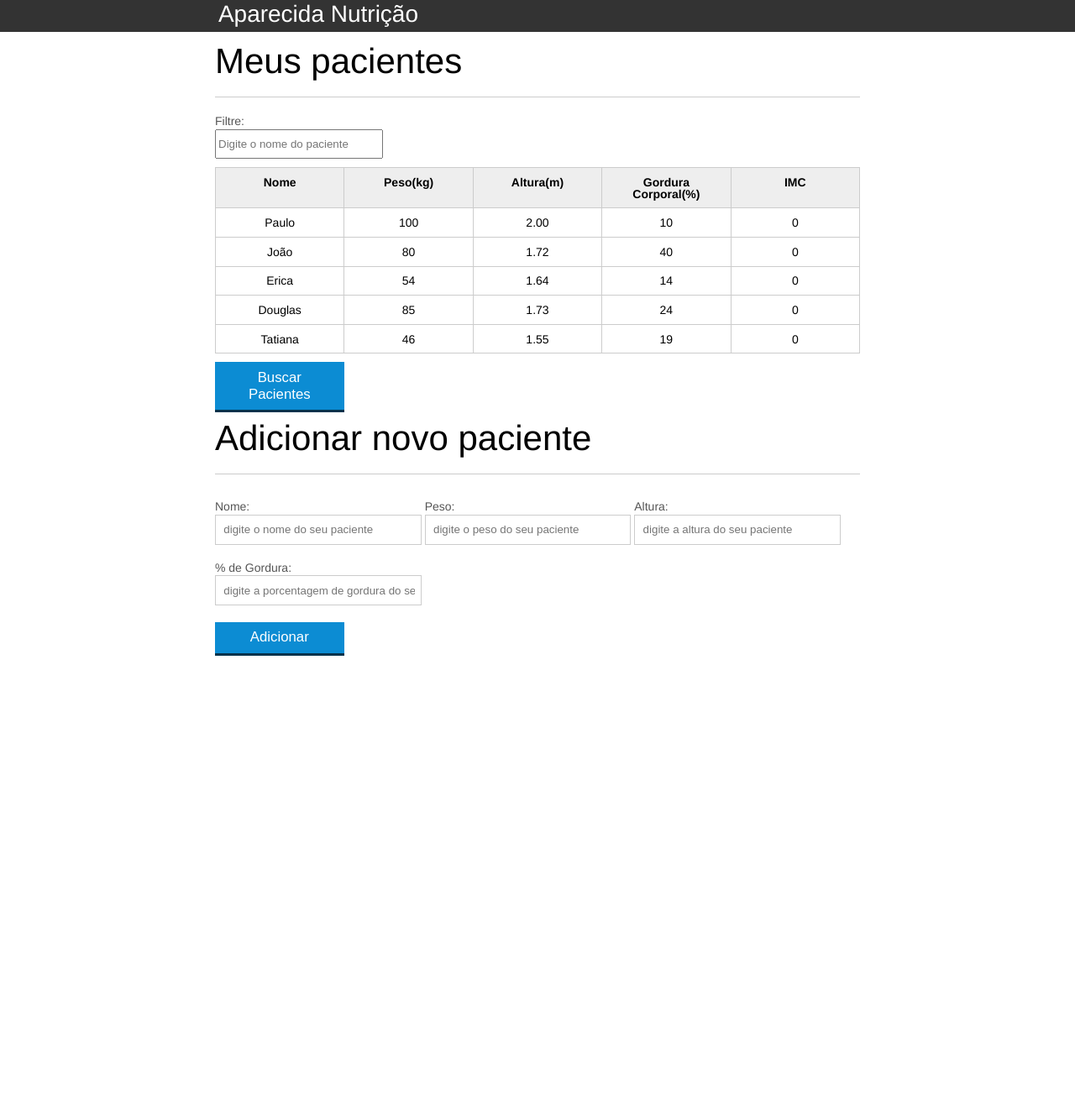
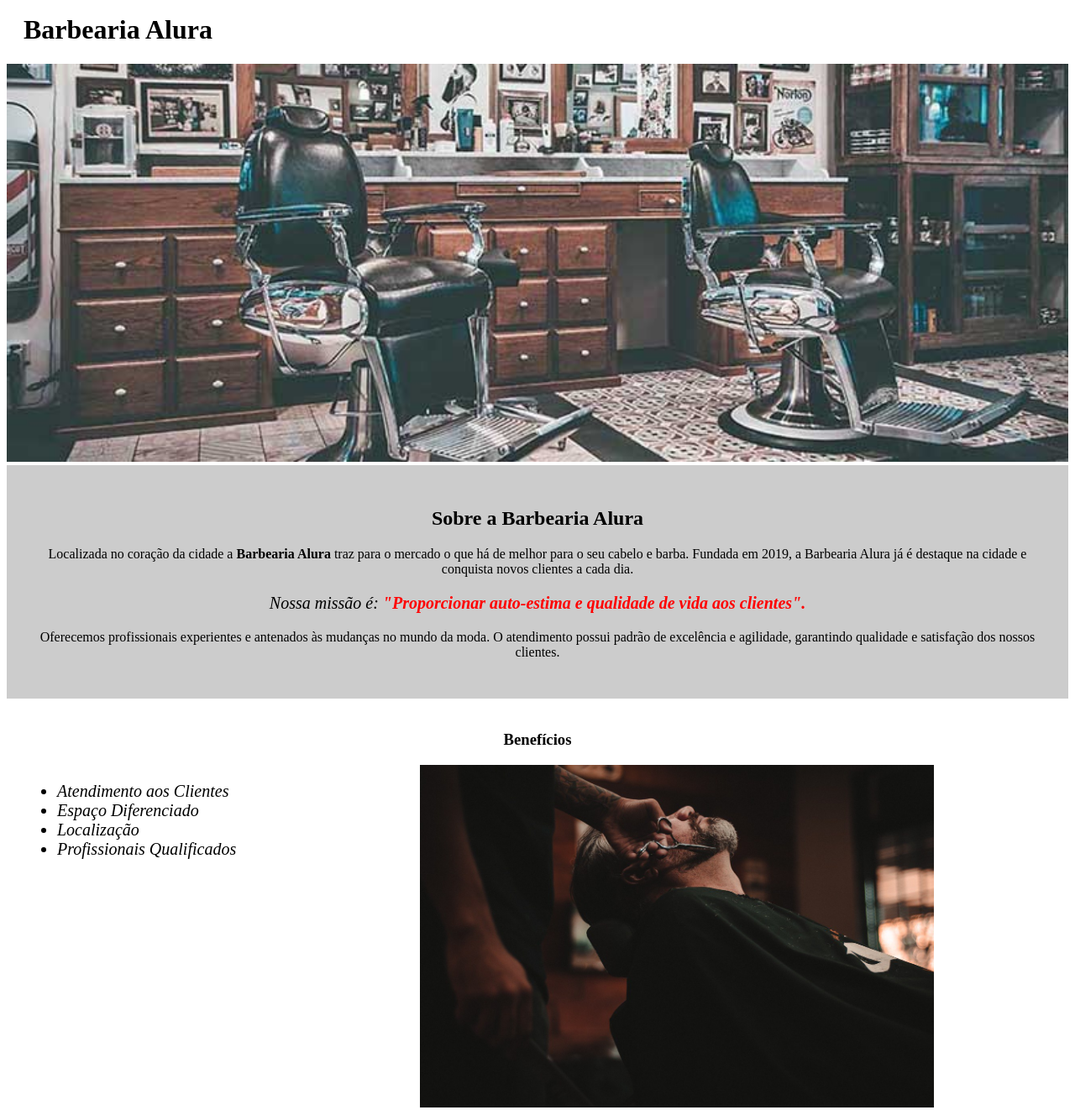
Before and after one commit to paty-feital/alura_project, a plain HTML site: page index.html in a window 1280 px wide. Shown: the part 4-1326 px from the top of the page at 84% size. Before the commit the page ends 800 px from the top, so only its background shows below. Drawn offline with Linux system fonts and the light colour scheme; files that its build step writes are made by us from their sources.

Commit message:
Add files via upload

```diff
--- a/index.html
+++ b/index.html
@@ -1,122 +1,39 @@
 <!DOCTYPE html>
+
 <html lang="pt-br">
 	<head>
-		<meta charset="UTF-8">
-		<title>Aparecida Nutrição</title>
-		<link rel="icon" href="favicon.ico" type="image/x-icon">
-		<link rel="stylesheet" type="text/css" href="css/reset.css">
-		<link rel="stylesheet" type="text/css" href="css/index.css">
+		<meta charset="utf-8">
+		<title>Barbearia Alura</title>
+		<link rel="stylesheet" href="style.css">
 
 	</head>
+
 	<body>
+		<header>
+			<h1 class="tituloPrincipal">Barbearia Alura</h1>
+		</header>
+		<img id="banner"; src="banner.jpg">
+		<div class="principal">
+			<h2 class="tituloCentralizado">Sobre a Barbearia Alura</h2>
 
-		<header>
-			<div class="container">
-				<h1 class="titulo">Aparecida Nutrição</h1>
-			</div>
-		</header>
-		<main>
-			<section class="container">
-				<h2>Meus pacientes</h2>
-				<label for="filtrar-tabela">Filtre:</label>
-				<input type="text" name="filtro" id="filtrar-tabela"
-						placeholder="Digite o nome do paciente">
-				<table>
-					<thead>
-						<tr>
-							<th>Nome</th>
-							<th>Peso(kg)</th>
-							<th>Altura(m)</th>
-							<th>Gordura Corporal(%)</th>
-							<th>IMC</th>
-						</tr>
-					</thead>
-					<tbody id="tabela-pacientes">
-						<tr class="paciente" id="primeiroPaciente">
-							<td class="info-nome">Paulo</td>
-							<td class="info-peso">100</td>
-							<td class="info-altura">2.00</td>
-							<td class="info-gordura">10</td>
-							<td class="info-imc">0</td>
-						</tr>
+			<p style="">Localizada no coração da cidade a <strong>Barbearia Alura</strong> traz para o mercado o que há de melhor para o seu cabelo e barba. Fundada em 2019, a Barbearia Alura já é destaque na cidade e conquista novos clientes a cada dia.</p>
 
-						<tr class="paciente" >
-							<td class="info-nome">João</td>
-							<td class="info-peso">80</td>
-							<td class="info-altura">1.72</td>
-							<td class="info-gordura">40</td>
-							<td class="info-imc">0</td>
-						</tr>
+			<p id="missao"><em>Nossa missão é: <strong>"Proporcionar auto-estima e qualidade de vida aos clientes".</strong></em></p>
 
-						<tr class="paciente" >
-							<td class="info-nome">Erica</td>
-							<td class="info-peso">54</td>
-							<td class="info-altura">1.64</td>
-							<td class="info-gordura">14</td>
-							<td class="info-imc">0</td>
-						</tr>
+			<p style="">Oferecemos profissionais experientes e antenados às mudanças no mundo da moda. O atendimento possui padrão de excelência e agilidade, garantindo qualidade e satisfação dos nossos clientes.</p>
+		</div>
 
-						<tr class="paciente">
-							<td class="info-nome">Douglas</td>
-							<td class="info-peso">85</td>
-							<td class="info-altura">1.73</td>
-							<td class="info-gordura">24</td>
-							<td class="info-imc">0</td>
-						</tr>
-						<tr class="paciente" >
-							<td class="info-nome">Tatiana</td>
-							<td class="info-peso">46</td>
-							<td class="info-altura">1.55</td>
-							<td class="info-gordura">19</td>
-							<td class="info-imc">0</td>
-						</tr>
-					</tbody>
-				</table>
-				<span id="erro-ajax" class="invisivel">Erro ao buscar os pacientes</span>
-				<button id="buscar-pacientes" class="botao bto-principal">Buscar Pacientes</button>
+		<div class="beneficios">
+			<h3 class="tituloCentralizado">Benefícios</h3>
+			<ul>
+				<li class="itens">Atendimento aos Clientes</li>
+				<li class="itens">Espaço Diferenciado</li>
+				<li class="itens">Localização</li>
+				<li class="itens">Profissionais Qualificados</li>
+			</ul>
 
-			</section>
-		</main>
+			<img src="beneficios.jpg" class="imagemBeneficios">
+		</div>
 
-		<!-- ... -->
-		<section class="container">
-		    <h2 id="titulo-form">Adicionar novo paciente</h2>
-			<ul id="mensagens-erro"></ul>
-		    <form id="form-adiciona">
-		        <div class="grupo">
-		            <label for="nome">Nome:</label>
-		            <input id="nome" name="nome" type="text" placeholder="digite o nome do seu paciente" class="campo">
-		        </div>
-		        <div class="grupo">
-		            <label for="peso">Peso:</label>
-		            <input id="peso" name="peso" type="text" placeholder="digite o peso do seu paciente" class="campo campo-medio">
-		        </div>
-		        <div class="grupo">
-		            <label for="altura">Altura:</label>
-		            <input id="altura" name="altura" type="text" placeholder="digite a altura do seu paciente" class="campo campo-medio">
-		        </div>
-		        <div class="grupo">
-		            <label for="gordura">% de Gordura:</label>
-		            <input id="gordura" type="text" placeholder="digite a porcentagem de gordura do seu paciente" class="campo campo-medio">
-		        </div>
-
-		        <button id="adicionar-paciente" class="botao bto-principal">Adicionar</button>
-		    </form>
-		</section>
-		<script
-			src="js/calcula_imc.js" type="text/javascript">
-		</script>
-		<script
-			src="js/form.js" type="text/javascript">
-		</script>
-		<script
-			src="js/remover_pacientes.js" type="text/javascript">
-		</script>
-		<script
-			src="js/filtra.js" type="text/javascript">
-		</script>
-		<script
-			src="js/buscar_pacientes.js" type="text/javascript">
-		</script>
 	</body>
 </html>
--- /dev/null
+++ b/produtos.css
@@ -0,0 +1,90 @@
+header {
+	background: #bbbbbb;
+	padding: 20px 0;
+}
+
+.caixa {
+	position: relative;
+	width: 940px;
+	margin: 0 auto;
+}
+
+nav {
+	position: absolute;
+	top: 110px;
+	right: 0;
+}
+
+nav li {
+	display: inline;
+	margin: 0 0 0 15px;
+}
+
+nav a {
+	text-transform: uppercase;
+	color: #000000;
+	font-weight: bold;
+	font-size: 22px;
+	text-decoration: none;
+}
+
+nav a:hover {
+	color: #C78C19;
+	text-decoration: underline;
+}
+
+.produtos {
+
+	width: 940px;
+	margin: 0 auto;
+	padding: 50px 0;
+}
+
+.produtos li {
+	display: inline-block;
+	text-align: center;
+	width: 30%;
+	vertical-align: top;
+	margin: 0 1.5%;
+	padding: 30px 20px;
+	box-sizing: border-box;
+	border: 2px solid #000000;
+	border-radius: 10px;
+}
+
+.produtos li:hover {
+	border-color: #C78C19;
+}
+
+.produtos li:active {
+	border-color: #088C19;
+}
+
+.produtos li:hover h2 {
+	font-size: 35px;
+}
+
+.produtos h2 {
+	font-size: 30px;
+	font-weight: bold;
+}
+
+.produtoDescricao {
+	font-size: 18px;
+}
+
+.produtoPreco {
+	font-size: 22px;
+	font-weight: bold;
+	margin-top: 10px;
+}
+footer {
+	text-align: center;
+	background: url("bg.jpg");
+	padding: 40px 0;
+}
+.copyright {
+	color: #ffffff;
+	font-size: 13px;
+	margin: 20px 0 0;
+}
--- /dev/null
+++ b/style.css
@@ -0,0 +1,53 @@
+body {
+	background: #FFFFFF;
+}
+
+#banner {
+	width: 100%;
+}
+
+.principal {
+	background: #cccccc;
+	padding: 30px;
+}
+
+.tituloPrincipal {
+	padding-left: 20px;
+}
+
+.tituloCentralizado {
+	text-align: center;
+}
+
+p {
+	text-align: center;
+}
+
+#missao {
+	font-size: 20px;
+}
+
+em strong {
+	color: #FF0000;
+}
+
+.itens {
+	font-style: italic;
+}
+
+.beneficios {
+	background: #FFFFFF;
+	padding: 20px;
+}
+
+ul {
+	display: inline-block;
+	vertical-align: top;
+	font-size: 20px;
+	width: 20%;
+	margin-right: 15%;
+}
+
+.imagemBeneficios {
+	width: 50%;
+}
```
Also changed, not shown: produtos.html (added, +52 -0 lines), banner.jpg (added), barba.jpg (added), beneficios.jpg (added), bg.jpg (added), cabelo+barba.jpg (added), cabelo.jpg (added), logo-branco.png (added), logo.png (added).
